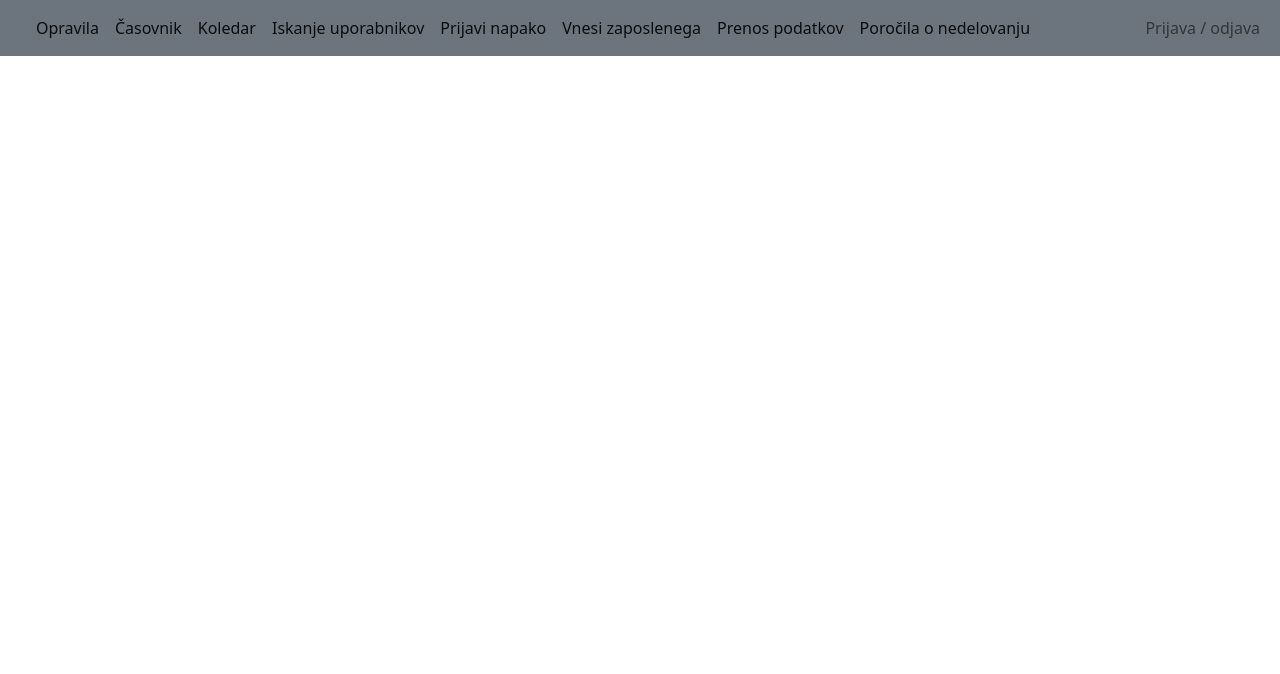
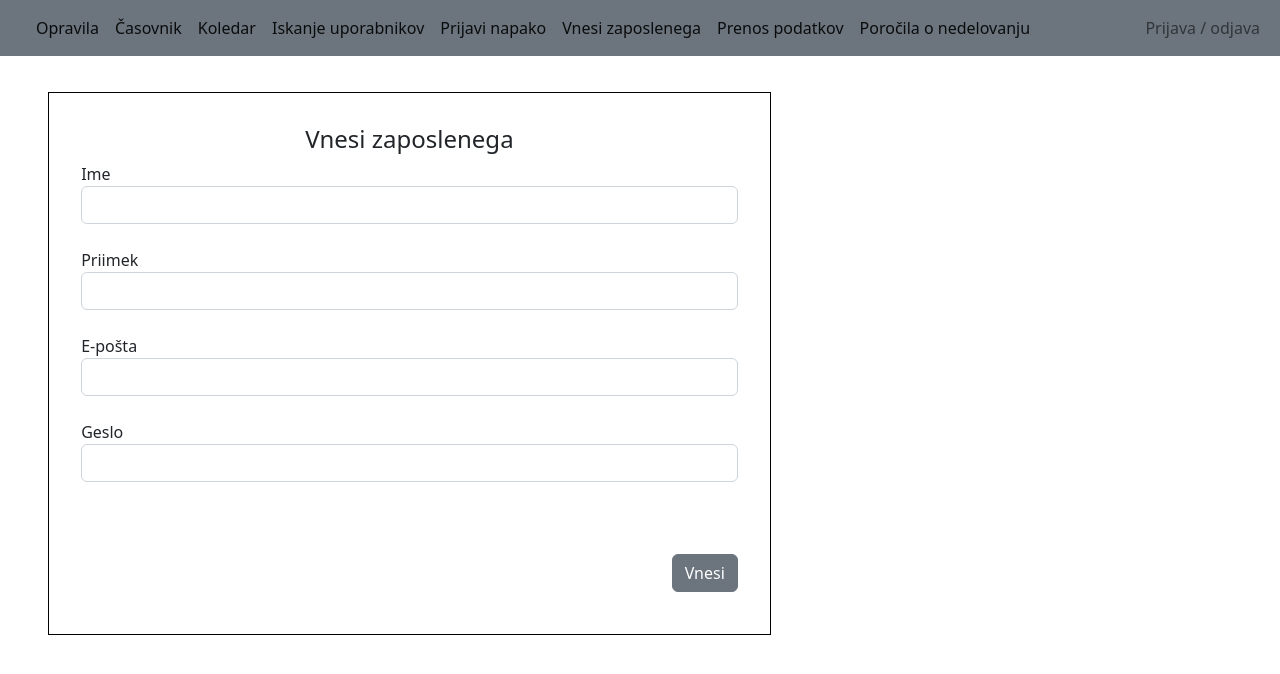
Before and after one commit to juremrzek/ProductivityApp, a Vue app in the folder src/client/: page /zaposleni/vnos in a window 1280 px wide. Shown: the top 674 px of the page. Built offline with nearby package versions, Linux system fonts and the light colour scheme.

Commit message:
Add ZaposleniDodaj in routese

```diff
--- a/src/client/src/router/index.js
+++ b/src/client/src/router/index.js
@@ -3,6 +3,7 @@ import OpravilaView from "../views/OpravilaView.vue"
 import CasovnikView from "../views/CasovnikView.vue"
 import PrijaviNapako from "../views/PrijaviNapako.vue"
 import SledilciView from "../views/SledilciView.vue"
+import ZaposleniVnosView from "../views/ZaposleniVnosView.vue"
 
 const router = createRouter({
   history: createWebHistory(import.meta.env.BASE_URL),
@@ -29,6 +30,11 @@ const router = createRouter({
       component: SledilciView,
     },
     {
+      path: "/zaposleni/vnos",
+      name: "zaposleniVnos",
+      component: ZaposleniVnosView,
+    },
+    {
       path: "/about",
       name: "about",
       // route level code-splitting
--- /dev/null
+++ b/src/client/src/views/ZaposleniVnosView.vue
@@ -0,0 +1,44 @@
+<script setup>
+import AppLayout from "../components/AppLayout.vue"
+</script>
+
+<template>
+  <app-layout>
+    <div class="container form">
+      <h4 class="text-center">Vnesi zaposlenega</h4>
+      <div class="form-group">
+        <label for="exampleInputEmail1">Ime</label>
+        <input class="form-control" />
+      </div>
+      <br />
+      <div class="form-group">
+        <label for="exampleInputEmail1">Priimek</label>
+        <input class="form-control" />
+      </div>
+      <br />
+      <div class="form-group">
+        <label for="exampleInputEmail1">E-pošta</label>
+        <input class="form-control" />
+      </div>
+      <br />
+      <div class="form-group">
+        <label for="exampleInputEmail1">Geslo</label>
+        <input class="form-control" />
+      </div>
+      <br />
+      <br />
+      <br />
+      <button type="submit" class="btn btn-secondary float-end">Vnesi</button>
+      <br />
+      <br />
+    </div>
+  </app-layout>
+</template>
+
+<style scoped>
+.form {
+  margin: 5%;
+  padding: 2rem;
+  border: 1px solid black;
+}
+</style>
```
